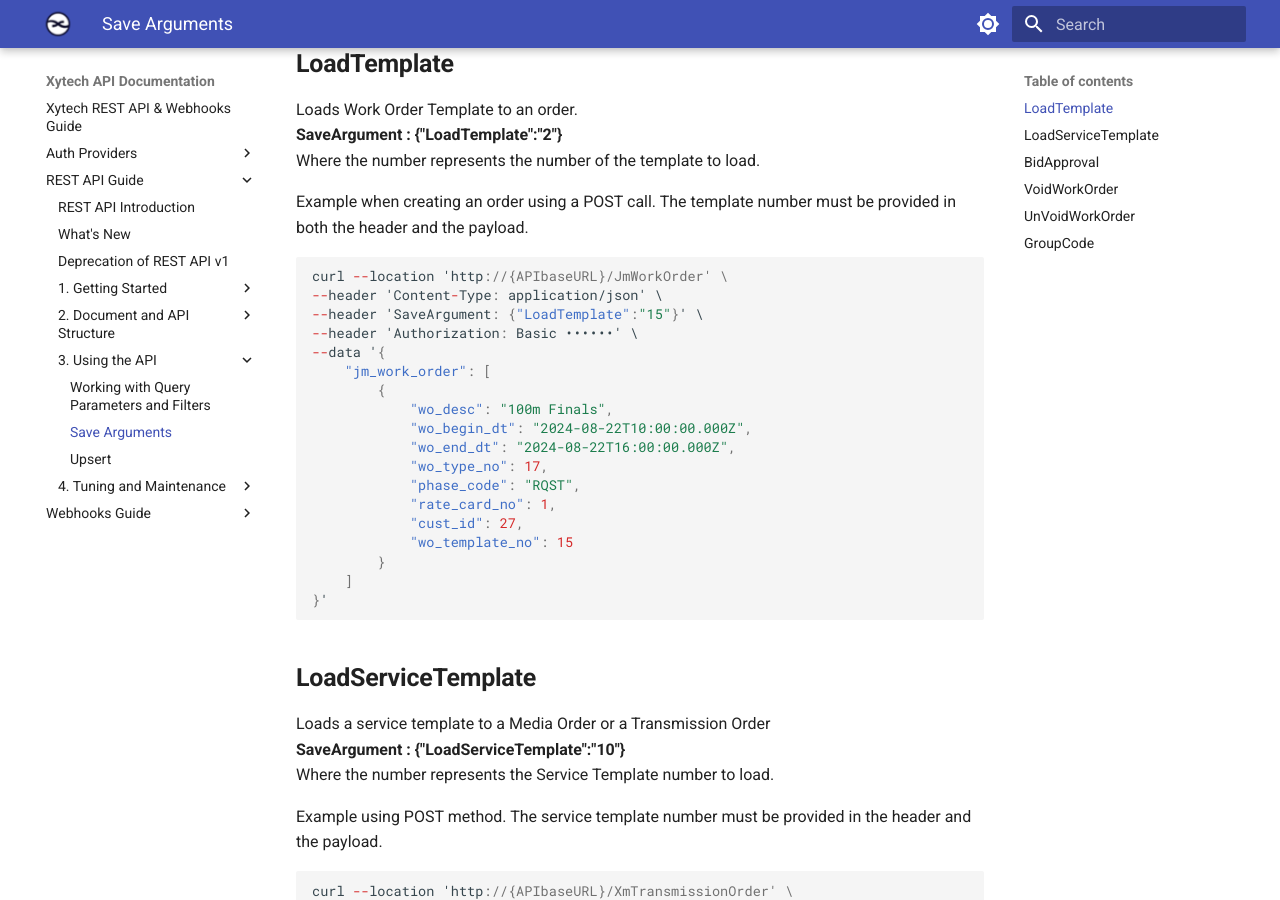
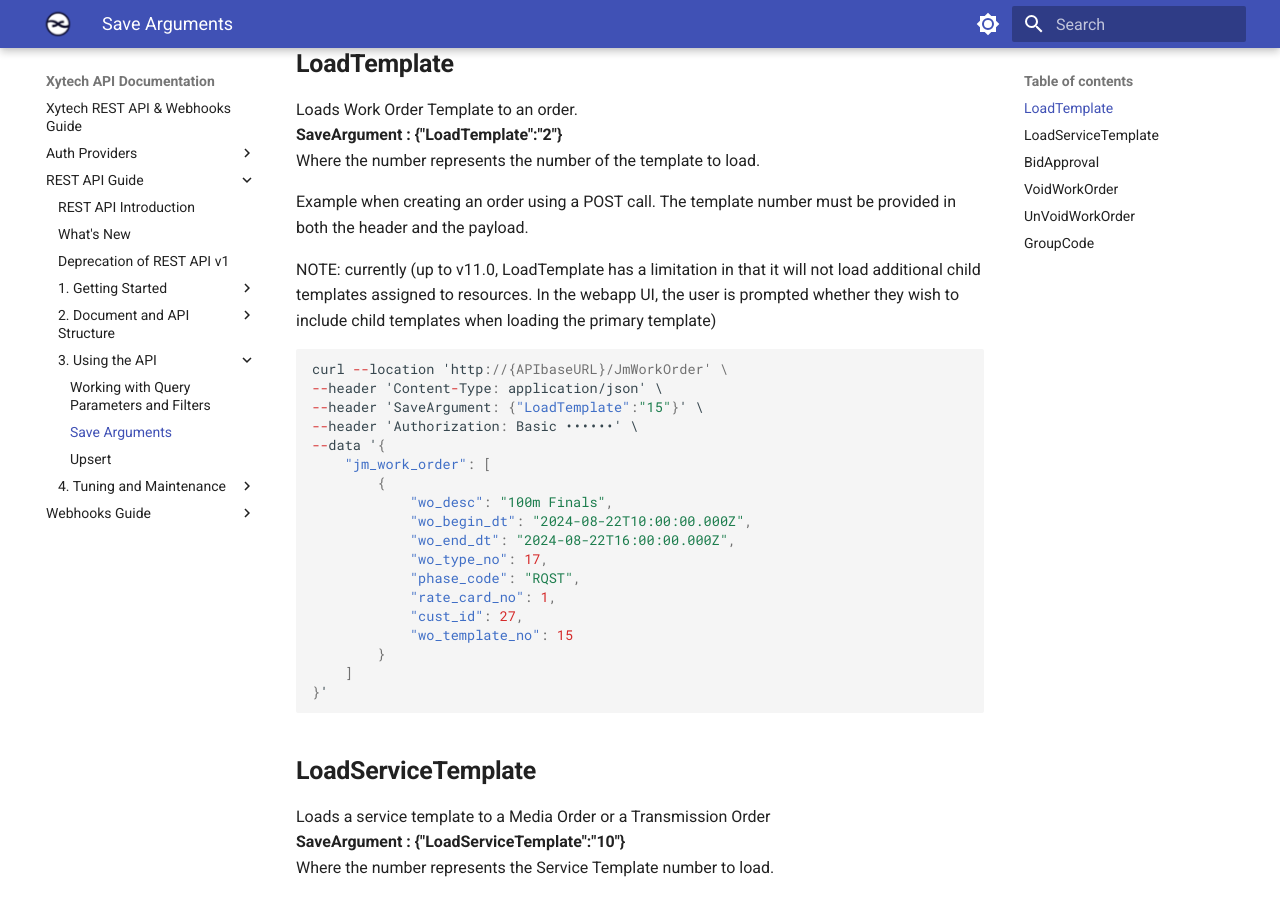
Before and after one commit to xytechsystems/documentation, an MkDocs documentation site: the page built from docs/REST-API Guide/3. Using the API/14. Save Arguments.md, in a window 1280 px wide and 900 px high, scrolled down 318 px. Built offline with MkDocs 1.6.1 and Material for MkDocs 9.7.7, drawn with Linux system fonts in a browser that asks for light colours.

Commit message:
Update Nov 2024

````diff
--- a/docs/REST-API Guide/3. Using the API/14. Save Arguments.md
+++ b/docs/REST-API Guide/3. Using the API/14. Save Arguments.md
@@ -10,6 +10,8 @@
 Where the number represents the number of the template to load.
 
 Example when creating an order using a POST call. The template number must be provided in both the header and the payload.
+
+NOTE: currently (up to v11.0, LoadTemplate has a limitation in that it will not load additional child templates assigned to resources. In the webapp UI, the user is prompted whether they wish to include child templates when loading the primary template)
 ```json
 curl --location 'http://{APIbaseURL}/JmWorkOrder' \
 --header 'Content-Type: application/json' \
````
Also changed, not shown: 1 other file.
